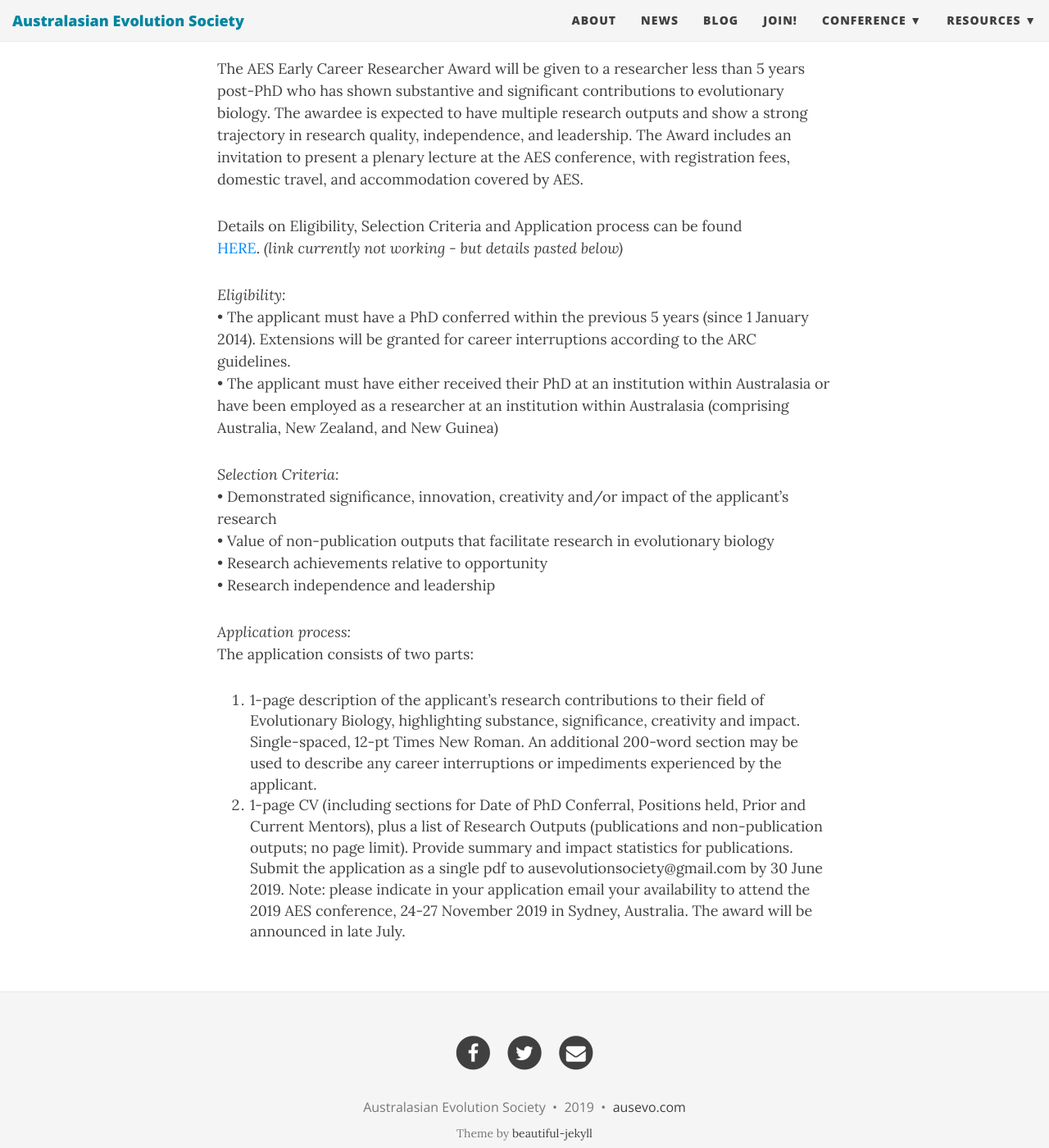
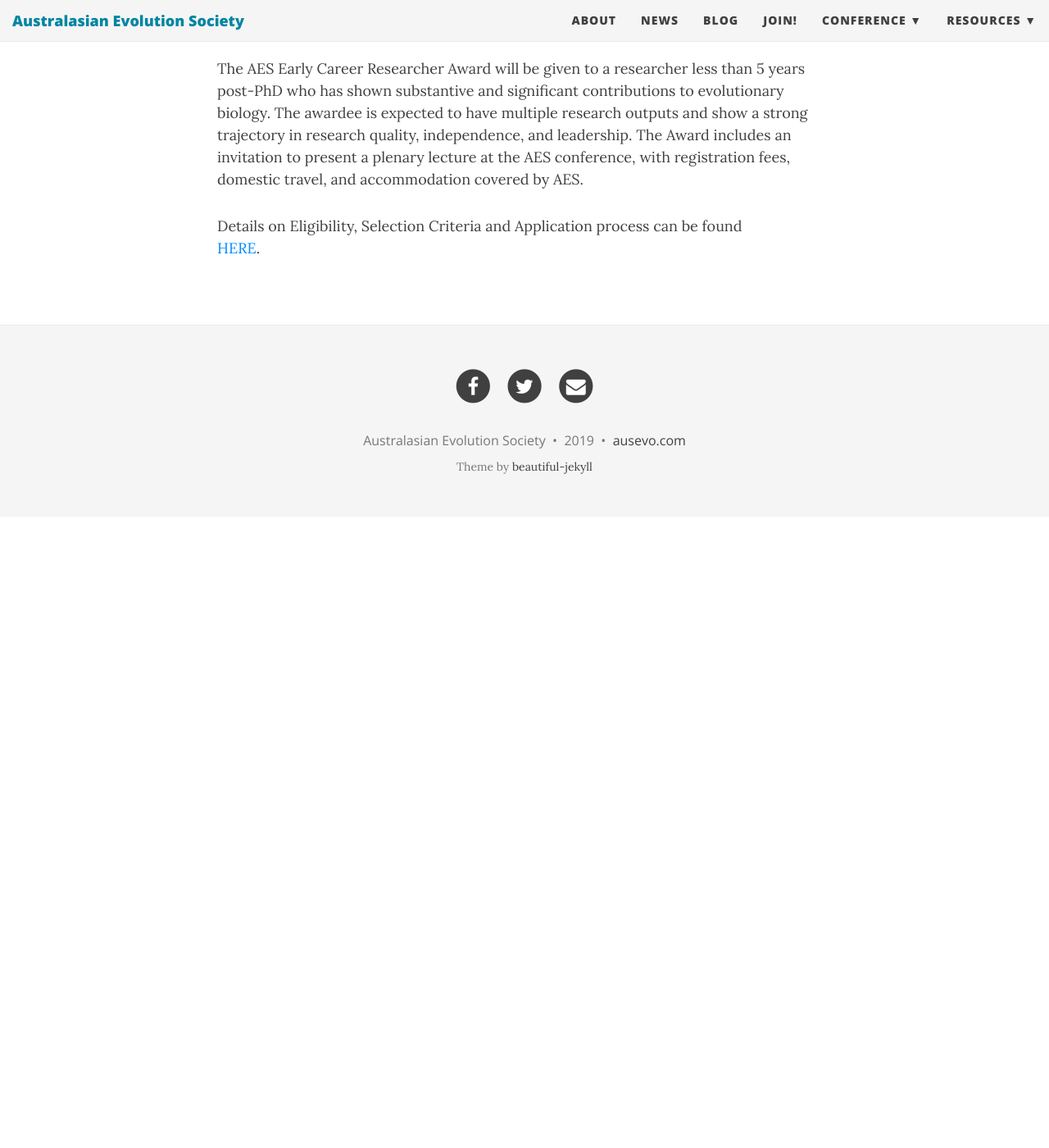
Before and after one commit to ausevo/ausevo.github.io, a Jekyll site: the page built from prizes.md, in a window 1280 px wide and 1400 px high, scrolled down 652 px. Shown: the whole window at 82% size. Built offline with Jekyll 4.4.1, drawn with Linux system fonts in a browser that asks for light colours; nearby versions of some CDN libraries; after the commit the page ends 1282 px from its top, so only the background shows below that.

Commit message:
Update prizes.md

```diff
--- a/prizes.md
+++ b/prizes.md
@@ -21,22 +21,4 @@ The AES Early Career Researcher Award will be given to a researcher less than 5
 The Award includes an invitation to present a plenary lecture at the AES conference, with registration fees, domestic travel, and accommodation covered by AES.
 
 Details on Eligibility, Selection Criteria and Application process can be found
-[HERE](http://ausevo.github.io/docs/AES_ECR_Award.docx).   *(link currently not working - but details pasted below)*
-
-
-
-*Eligibility:*
-•	The applicant must have a PhD conferred within the previous 5 years (since 1 January 2014). Extensions will be granted for career interruptions according to the ARC guidelines.
-•	The applicant must have either received their PhD at an institution within Australasia or have been employed as a researcher at an institution within Australasia (comprising Australia, New Zealand, and New Guinea)
-
-*Selection Criteria:*
-•	Demonstrated significance, innovation, creativity and/or impact of the applicant’s research
-•	Value of non-publication outputs that facilitate research in evolutionary biology
-•	Research achievements relative to opportunity
-•	Research independence and leadership
-
-*Application process:*
-The application consists of two parts:
-1.	1-page description of the applicant’s research contributions to their field of Evolutionary Biology, highlighting substance, significance, creativity and impact. Single-spaced, 12-pt Times New Roman. An additional 200-word section may be used to describe any career interruptions or impediments experienced by the applicant.
-2.	1-page CV (including sections for Date of PhD Conferral, Positions held, Prior and Current Mentors), plus a list of Research Outputs (publications and non-publication outputs; no page limit). Provide summary and impact statistics for publications.
-Submit the application as a single pdf to ausevolutionsociety@gmail.com by 30 June 2019. Note: please indicate in your application email your availability to attend the 2019 AES conference, 24-27 November 2019 in Sydney, Australia. The award will be announced in late July.
+[HERE](http://ausevo.github.io/docs/AES_ECR_Award.docx).
```
